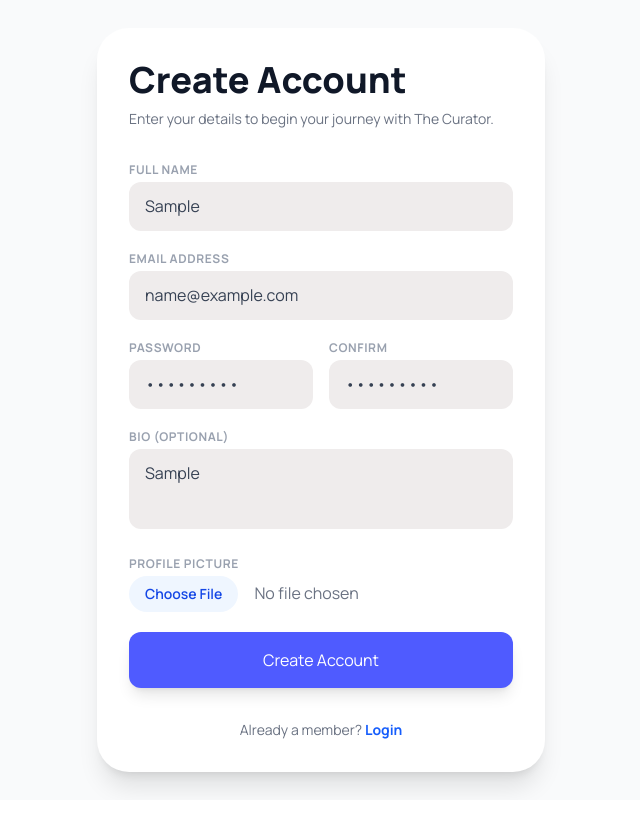
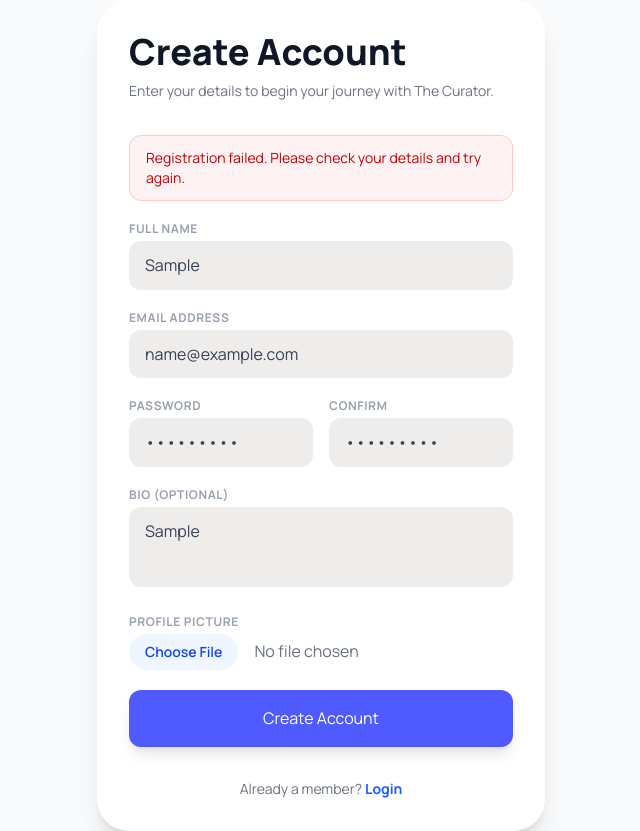
Before and after one commit to Kamaloo006/The-Curator, a React (Vite) app: page /register in a window 1280 px wide. Both pictures are taken after typing "Sample", "name@example.com", "Sample123", "Sample123", "Sample" into the empty fields and a click on the button "Create Account". Shown: the whole page, without its empty margins (319-959 px from the left). Before the commit the page ends 800 px from the top, so only its background shows below. Built offline with nearby package versions, Linux system fonts and the light colour scheme; no server answers.

Commit message:
added react hook form library and manages the auth system in login and register files

```diff
--- a/package.json
+++ b/package.json
@@ -22,6 +22,7 @@
     "nanoid": "^5.1.7",
     "react": "^19.2.4",
     "react-dom": "^19.2.4",
+    "react-hook-form": "^7.73.1",
     "react-router-dom": "^7.13.2",
     "tailwindcss": "^4.2.2"
   },
--- a/src/pages/Login.tsx
+++ b/src/pages/Login.tsx
@@ -1,37 +1,36 @@
 import { IconArrowRight } from "@tabler/icons-react";
 import { NavLink, useNavigate } from "react-router-dom";
-import { useState } from "react";
 import { useAuth } from "../context/AuthContext";
 import { useThemeContext } from "../context/ThemeContext";
+import { Loader } from "@mantine/core";
+import { useForm, type SubmitHandler } from "react-hook-form";
+import { useMutation } from "@tanstack/react-query";
 import clsx from "clsx";
-import { Loader } from "@mantine/core";
+
+interface LoginFormValues {
+  email: string;
+  password: string;
+}
 
 const Login = () => {
   const { login } = useAuth();
   const { theme } = useThemeContext();
   const navigate = useNavigate();
-  const [loading, setLoading] = useState(false);
-  const [email, setEmail] = useState("");
-  const [password, setPassword] = useState("");
-  const [error, setError] = useState("");
 
   const isDark = theme === "dark";
 
-  const handleSubmit = async (e: React.FormEvent) => {
-    e.preventDefault();
-    setLoading(true);
-    setError("");
+  const { register, handleSubmit } = useForm<LoginFormValues>();
 
-    try {
-      const result = await login({ email, password });
+  const loginMutation = useMutation({
+    mutationFn: (loginData: LoginFormValues) => login(loginData),
+    onSuccess: (result) => {
       const role = result.user?.role;
+      navigate(role === "admin" ? "/admin" : "/");
+    },
+  });
 
-      navigate(role === "admin" ? "/admin" : "/");
-    } catch (error) {
-      setError("Invalid email or password. Please try again.");
-    } finally {
-      setLoading(false);
-    }
+  const onSubmit: SubmitHandler<LoginFormValues> = (data) => {
+    loginMutation.mutate(data);
   };
 
   const inputStyle = clsx(
@@ -68,8 +67,8 @@ const Login = () => {
           </p>
         </header>
 
-        <form onSubmit={handleSubmit} className="space-y-6">
-          {error && (
+        <form onSubmit={handleSubmit(onSubmit)} className="space-y-6">
+          {loginMutation.isError && (
             <div
               className={clsx(
                 "p-3 rounded-xl text-xs font-bold text-center border",
@@ -78,7 +77,7 @@ const Login = () => {
                   : "bg-red-50 border-red-100 text-red-600",
               )}
             >
-              {error}
+              Invalid email or password. Please try again.
             </div>
           )}
 
@@ -86,12 +85,11 @@ const Login = () => {
             <label className={labelStyle}>Email Address</label>
             <input
               type="email"
+              {...register("email")}
               placeholder="curator@example.com"
-              value={email}
-              onChange={(e) => setEmail(e.target.value)}
+              required
               className={inputStyle}
-              disabled={loading}
-              required
+              disabled={loginMutation.isPending}
             />
           </div>
 
@@ -102,23 +100,22 @@ const Login = () => {
             <input
               type="password"
               placeholder="••••••••"
-              value={password}
-              onChange={(e) => setPassword(e.target.value)}
+              {...register("password")}
               className={inputStyle}
-              disabled={loading}
+              disabled={loginMutation.isPending}
               required
             />
           </div>
 
           <button
             type="submit"
-            disabled={loading}
+            disabled={loginMutation.isPending}
             className={clsx(
               "w-full bg-[#4F5BFF] hover:bg-[#3D49E6] text-white font-bold py-4 rounded-xl shadow-lg transition-all transform active:scale-[0.98] mt-2 flex items-center justify-center gap-2",
-              loading && "opacity-70 cursor-not-allowed",
+              loginMutation.isPending && "opacity-70 cursor-not-allowed",
             )}
           >
-            {loading ? (
+            {loginMutation.isPending ? (
               <Loader color="white" size="sm" />
             ) : (
               <>
--- a/src/pages/Register.tsx
+++ b/src/pages/Register.tsx
@@ -4,46 +4,54 @@ import { useNavigate, Link } from "react-router-dom";
 import { useThemeContext } from "../context/ThemeContext";
 import clsx from "clsx";
 import { Loader } from "@mantine/core";
+import { useForm, type SubmitHandler } from "react-hook-form";
+import { useMutation } from "@tanstack/react-query";
+
+interface RegisterFormValues {
+  name: string;
+  email: string;
+  password: string;
+  password_confirmation: string;
+  bio: string;
+  avatar: FileList;
+}
 
 const Register = () => {
-  const { register } = useAuth();
+  const auth = useAuth();
   const navigate = useNavigate();
   const { theme } = useThemeContext();
 
-  const [form, setForm] = useState({
-    name: "",
-    email: "",
-    password: "",
-    avatar: null as File | null,
-    password_confirmation: "",
-    bio: "",
+  const { register, handleSubmit } = useForm<RegisterFormValues>();
+  const [errorMessage, setErrorMessage] = useState("");
+
+  const registerMutation = useMutation({
+    mutationFn: (formData: FormData) => auth.register(formData),
+    onSuccess: () => {
+      navigate("/login");
+    },
+    onError: (err: any) => {
+      const message =
+        err?.response?.data?.message ||
+        "Registration failed. Please check your details and try again.";
+      setErrorMessage(message);
+    },
   });
 
-  const [loading, setLoading] = useState(false);
-
-  const handleSubmit = async (e: React.FormEvent) => {
-    e.preventDefault();
+  const onSubmit: SubmitHandler<RegisterFormValues> = async (data) => {
     const formData = new FormData();
 
-    formData.append("name", form.name);
-    formData.append("email", form.email);
-    formData.append("password", form.password);
-    formData.append("password_confirmation", form.password_confirmation);
-    formData.append("bio", form.bio);
+    formData.append("name", data.name);
+    formData.append("email", data.email);
+    formData.append("password", data.password);
+    formData.append("password_confirmation", data.password_confirmation);
+    formData.append("bio", data.bio || "");
+    const avatarFile = data.avatar?.[0];
 
-    if (form.avatar) {
-      formData.append("avatar", form.avatar);
+    if (avatarFile) {
+      formData.append("avatar", avatarFile);
     }
-    setLoading(true);
-    try {
-      await register(formData);
-      navigate("/login");
-    } catch (err: any) {
-      console.log(err.response?.data);
-      alert(JSON.stringify(err.response?.data));
-    } finally {
-      setLoading(false);
-    }
+    setErrorMessage("");
+    registerMutation.mutate(formData);
   };
 
   const inputStyle = clsx(
@@ -87,14 +95,20 @@ const Register = () => {
           </p>
         </header>
 
-        <form onSubmit={handleSubmit} className="space-y-5">
+        <form onSubmit={handleSubmit(onSubmit)} className="space-y-5">
+          {errorMessage && (
+            <div className="rounded-xl border border-red-200 bg-red-50 px-4 py-3 text-sm text-red-700">
+              {errorMessage}
+            </div>
+          )}
+
           <div>
             <label className={labelStyle}>Full Name</label>
             <input
               type="text"
               placeholder="John Doe"
               className={inputStyle}
-              onChange={(e) => setForm({ ...form, name: e.target.value })}
+              {...register("name")}
               required
             />
           </div>
@@ -105,7 +119,7 @@ const Register = () => {
               type="email"
               placeholder="curator@example.com"
               className={inputStyle}
-              onChange={(e) => setForm({ ...form, email: e.target.value })}
+              {...register("email")}
               required
             />
           </div>
@@ -117,7 +131,7 @@ const Register = () => {
                 type="password"
                 placeholder="••••••••"
                 className={inputStyle}
-                onChange={(e) => setForm({ ...form, password: e.target.value })}
+                {...register("password")}
                 required
               />
             </div>
@@ -127,9 +141,7 @@ const Register = () => {
                 type="password"
                 placeholder="••••••••"
                 className={inputStyle}
-                onChange={(e) =>
-                  setForm({ ...form, password_confirmation: e.target.value })
-                }
+                {...register("password_confirmation")}
                 required
               />
             </div>
@@ -140,7 +152,7 @@ const Register = () => {
             <textarea
               placeholder="Tell us about yourself..."
               className={`${inputStyle} resize-none h-20`}
-              onChange={(e) => setForm({ ...form, bio: e.target.value })}
+              {...register("bio")}
             />
           </div>
 
@@ -149,21 +161,23 @@ const Register = () => {
             <input
               type="file"
               className={`text-sm text-gray-500 file:mr-4 file:py-2 file:px-4 file:rounded-full file:border-0 file:text-sm file:font-semibold ${theme === "light" ? "file:bg-blue-50 file:text-blue-700 hover:file:bg-blue-100" : "file:bg-[#2C2C2C] file:text-gray-400 hover:file:bg-[#2f2f2f]"} transition-all duration-300 cursor-pointer`}
-              onChange={(e) =>
-                setForm({ ...form, avatar: e.target.files?.[0] || null })
-              }
+              {...register("avatar")}
             />
           </div>
 
           <button
             type="submit"
-            disabled={loading}
+            disabled={registerMutation.isPending}
             className={clsx(
               "w-full bg-[#4F5BFF] hover:bg-[#3D49E6] text-white font-bold py-4 rounded-xl shadow-lg transition-all transform active:scale-[0.98] mt-2 flex items-center justify-center gap-2",
-              loading && "opacity-70 cursor-not-allowed",
+              registerMutation.isPending && "opacity-70 cursor-not-allowed",
             )}
           >
-            {loading ? <Loader color="white" size="sm" /> : <>Create Account</>}
+            {registerMutation.isPending ? (
+              <Loader color="white" size="sm" />
+            ) : (
+              <>Create Account</>
+            )}
           </button>
         </form>
 
```
Also changed, not shown: src/types/User.ts (added, +12 -0 lines), 1 other file (tests, documents, lock files or other folders).
